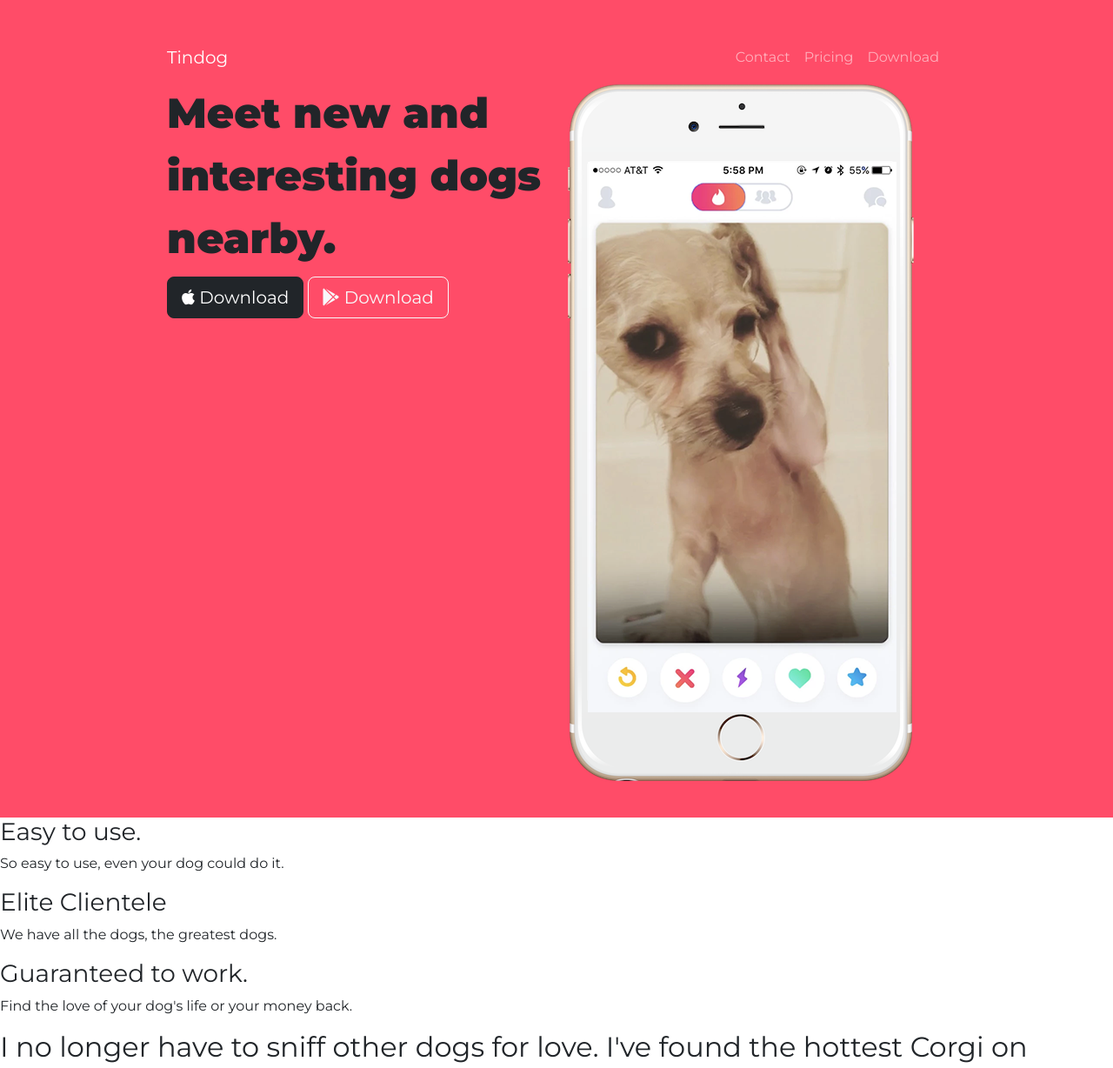
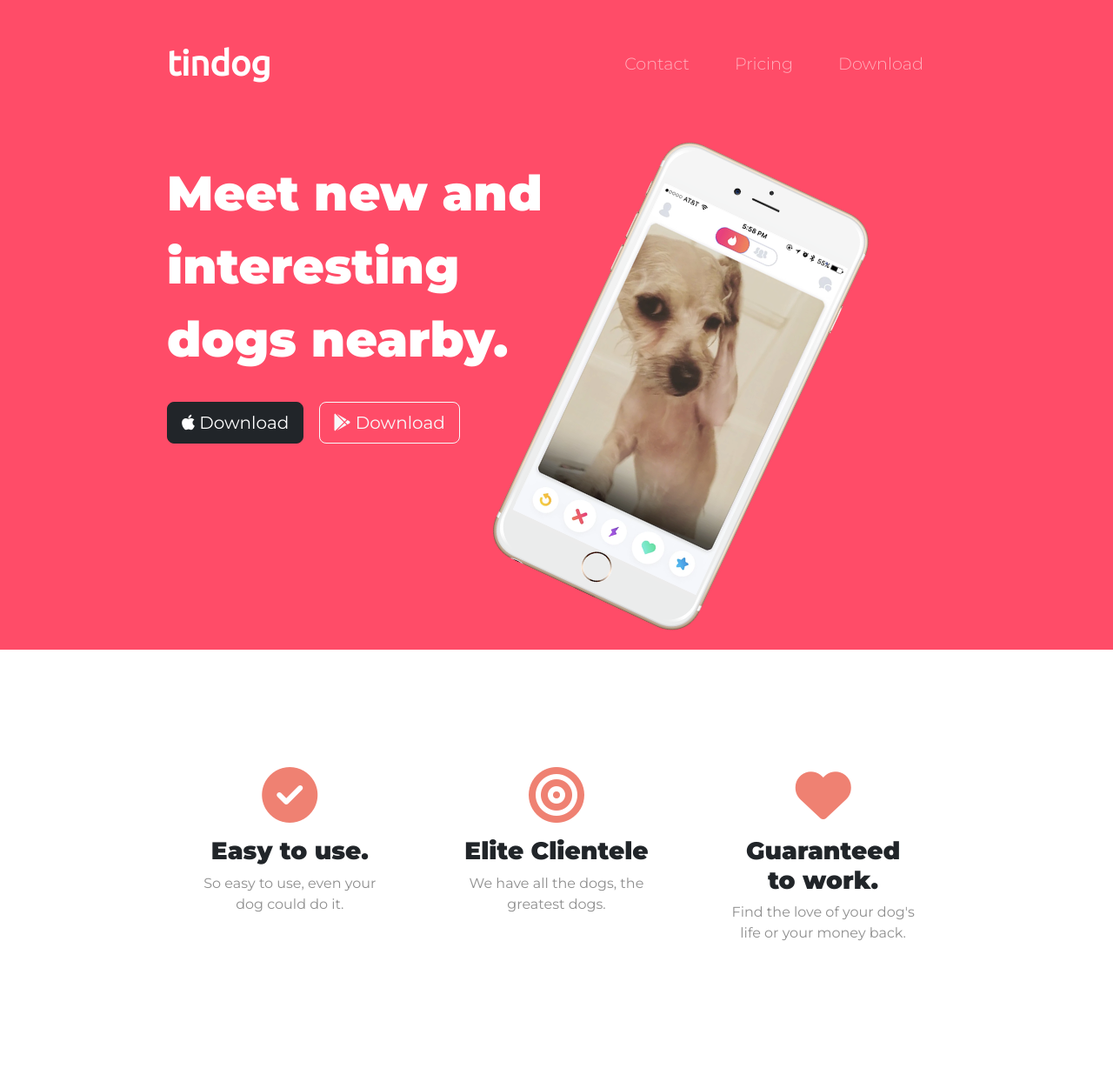
Before and after one commit to COPY0096/tingdog, a plain HTML site: page index.html in a window 1280 px wide. Shown: the top 1228 px of the page at 87% size. Drawn offline with nearby package versions, Linux system fonts and the light colour scheme.

Commit message:
Complete the features section

```diff
--- a/css/styles.css
+++ b/css/styles.css
@@ -1,11 +1,20 @@
 h1 {
     font-family: 'Montserrat', sans-serif;
-    font-size: 3rem;
+    font-size: 3.5rem;
     font-weight: 900;
     line-height: 1.5;
 }
+
 body {
     font-family: 'Montserrat', sans-serif;
+}
+
+h3 {
+    font-family: 'Montserrat', sans-serif;
+    font-weight: bold;
+}
+p {
+    color: #8f8f8f;
 }
 
 .container-fluid {
@@ -14,4 +23,61 @@ body {
 
 #title {
     background-color: #ff4c68;
+    color: #fff;
 }
+
+/* Navigation Bar */
+
+.navbar {
+    padding: 0 0 4.5rem;
+}
+
+.navbar-brand {
+    font-family: 'Ubuntu';
+    font-size: 2.5rem;
+    font-weight: bold;
+}
+
+.nav-item {
+    padding: 0 18px;
+}
+
+.nav-link {
+    font-size: 1.2rem;
+    font-family: 'Montserrat';
+    font-weight: 300;
+}
+
+/* Download Bottons */
+
+.download-botton {
+    margin: 5% 3% 5% 0;
+}
+
+/* Title Image */
+.title-image {
+    width: 60%;
+    transform: rotate(25deg);
+}
+
+/* Features Section */
+
+#features {
+    padding: 7% 15%;
+}
+
+.features-box {
+ text-align: center;
+ padding: 5%;
+}
+
+.icon {
+    color: #ef8172;
+    margin-bottom: 1rem;
+}
+
+.features-icon:hover {
+    color: #ff4c68;
+}
+
+/* Testimonial Section */
--- a/index.html
+++ b/index.html
@@ -8,7 +8,7 @@
   <!-- Google Fonts -->
   <link rel="preconnect" href="https://fonts.googleapis.com">
   <link rel="preconnect" href="https://fonts.gstatic.com" crossorigin>
-  <link href="https://fonts.googleapis.com/css2?family=Montserrat:wght@100;400;900&family=Ubuntu&display=swap"
+  <link href="https://fonts.googleapis.com/css2?family=Montserrat:wght@100;300;400;900&family=Ubuntu&display=swap"
     rel="stylesheet">
   <!-- CSS stylesheets -->
   <link rel="stylesheet" href="https://cdn.jsdelivr.net/npm/bootstrap@5.3.0-alpha1/dist/css/bootstrap.min.css">
@@ -33,7 +33,7 @@
       <!-- Nav Bar -->
 
       <nav class="navbar navbar-expand-lg navbar-dark">
-        <a class="navbar-brand" href="">Tindog</a>
+        <a class="navbar-brand" href="">tindog</a>
         <button class="navbar-toggler" type="button" data-bs-toggle="collapse" data-bs-target="#navbarSupportedContent"
           aria-controls="navbarSupportedContent" aria-expanded="false" aria-label="Toggle navigation">
           <span class="navbar-toggler-icon"></span>
@@ -58,11 +58,14 @@
       <div class="row">
         <div class="col-lg-6">
           <h1>Meet new and interesting dogs nearby.</h1>
-          <button type="button" class="btn btn-dark btn-lg"><i class="fa-brands fa-apple"></i> Download</button>
-          <button type="button" class="btn btn-outline-light btn-lg"><i class="fa-brands fa-google-play"></i> Download</button>
+          <button type="button" class="btn btn-dark btn-lg download-botton"><i class="fa-brands fa-apple"></i>
+            Download</button>
+          <button type="button" class="btn btn-outline-light btn-lg download-botton"><i
+              class="fa-brands fa-google-play"></i>
+            Download</button>
         </div>
         <div class="col-lg-6">
-          <img src="images/iphone6.png" alt="iphone-mockup">
+          <img class="title-image" src="images/iphone6.png" alt="iphone-mockup">
         </div>
       </div>
     </div>
@@ -72,16 +75,23 @@
   <!-- Features -->
 
   <section id="features">
-
+    <div class="row">
+      <div class="features-box col-lg-4">
+        <i class="fa-solid fa-circle-check fa-4x icon"></i>
         <h3>Easy to use.</h3>
         <p>So easy to use, even your dog could do it.</p>
-
+      </div>
+      <div class="features-box col-lg-4">
+        <i class="fa-solid fa-bullseye fa-4x icon"></i>
         <h3>Elite Clientele</h3>
         <p>We have all the dogs, the greatest dogs.</p>
-
+      </div>
+      <div class="features-box col-lg-4">
+        <i class="fa-solid fa-heart fa-4x icon"></i>
         <h3>Guaranteed to work.</h3>
         <p>Find the love of your dog's life or your money back.</p>
-
+      </div>
+    </div>
   </section>
 
 
```
Lines whose indentation alone changed are shown as unchanged.
